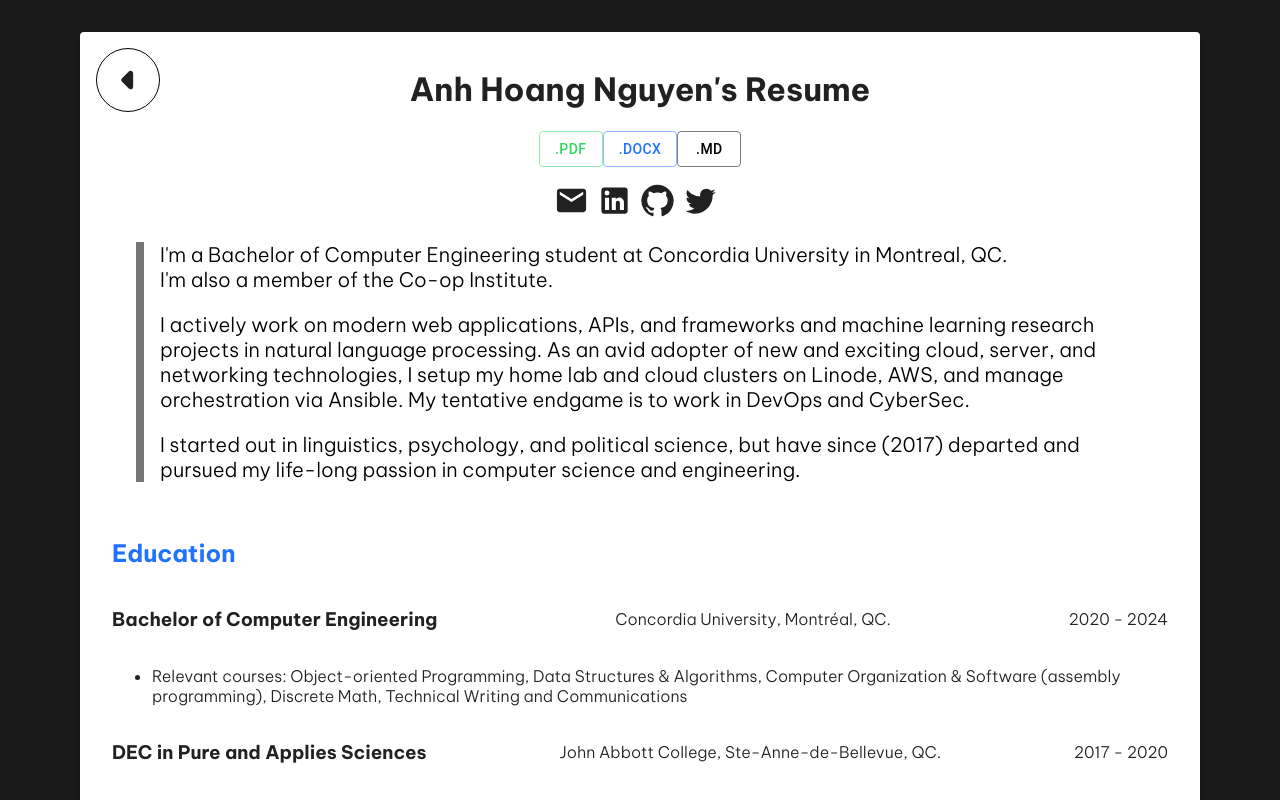
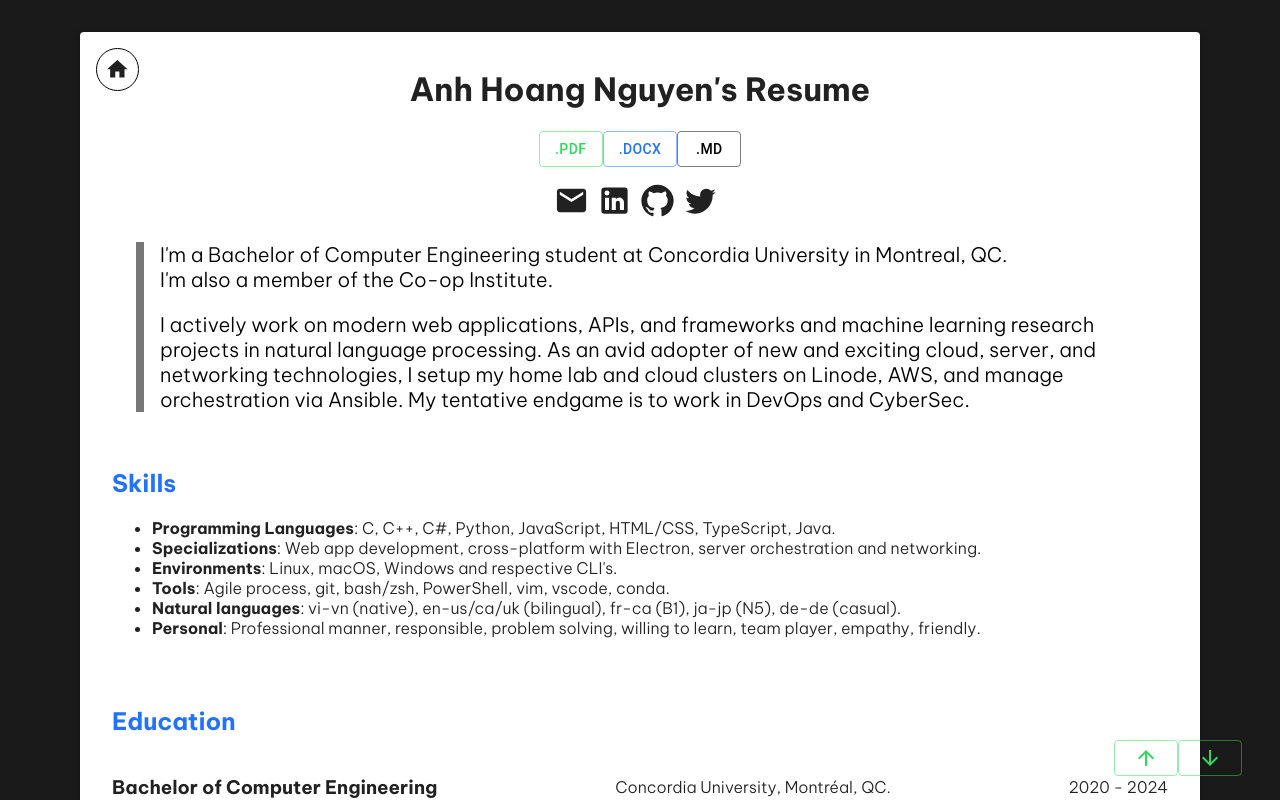
Before and after one commit to zasshuwu/nogamioka, a Next.js app: page /resume in a window 1280 px wide. Shown: the top 800 px of the page. Built offline with nearby package versions, Linux system fonts and the light colour scheme.

Commit message:
added project, skills, layout adjustments

```diff
--- /dev/null
+++ b/components/top.js
@@ -0,0 +1,54 @@
+import React from "react";
+import { useRouter } from "next/dist/client/router";
+
+import customTheme from "../styles/theme";
+import { makeStyles } from "@mui/styles";
+import { useTheme } from "@mui/styles";
+import ArrowUpwardIcon from "@mui/icons-material/ArrowUpward";
+import { Button } from "@mui/material";
+import { handleBreakpoints } from "@mui/system";
+import { ArrowDownward, Router } from "@mui/icons-material";
+
+export default function Top() {
+	const classes = useStyles();
+	const router = useRouter();
+
+	return (
+		<div className={classes.top}>
+			<Button
+				variant="outlined"
+				className={classes.quicknav}
+				onClick={() => {
+					window.scrollTo({ top: 0, behavior: "smooth" });
+				}}
+			>
+				<ArrowUpwardIcon></ArrowUpwardIcon>
+			</Button>
+			<Button
+				variant="outlined"
+				className={classes.quicknav}
+				onClick={() => {
+					router.push("#footer");
+				}}
+			>
+				<ArrowDownward></ArrowDownward>
+			</Button>
+		</div>
+	);
+}
+
+const useStyles = makeStyles((theme) => ({
+	top: {
+		display: "flex",
+		justifyContent: "center",
+		alignItems: "center",
+		position: "fixed",
+		bottom: "3%",
+		right: "3%",
+		padding: "0",
+		margin: "0",
+		boxShadow: customTheme.globalShadow,
+		background: customTheme.whiteBgOpaque,
+	},
+	quicknav: {},
+}));
--- a/pages/resume/index.js
+++ b/pages/resume/index.js
@@ -10,11 +10,14 @@ import ResumeSummary from "./resume_summary";
 import ResumeEducation from "./resume_education";
 import ResumeExperience from "./resume_experience";
 import ResumeProjects from "./resume_projects";
-import { ArrowLeftRounded } from "@mui/icons-material";
+import HomeIcon from "@mui/icons-material/Home";
+import ResumeAwards from "./resume_awards";
+import ResumeOthers from "./resume_others";
+import Top from "../../components/top";
 
 const useStyles = makeStyles((customTheme) => ({
 	resume_wrapper: {
-		padding: "1rem",
+		padding: "1rem 1rem 3rem 1rem",
 		margin: "2rem 1rem",
 		backgroundColor: "#fbfbf8",
 		[customTheme.breakpoints.down("md")]: {
@@ -22,7 +25,7 @@ const useStyles = makeStyles((customTheme) => ({
 			minWidth: "100vw",
 			minHeight: "100vh",
 			fontSize: "0.9em",
-			padding: "0.25rem",
+			padding: "0.25rem 0.25rem 3rem 0.25rem",
 		},
 	},
 	resume_header: {
@@ -75,6 +78,7 @@ export default function Resume({}) {
 	}, []);
 
 	return (
+		<div>
 			<Container
 				className={classes.resume_container}
 				style={{ fontFamily: "Be Vietnam Pro" }}
@@ -82,14 +86,14 @@ export default function Resume({}) {
 			>
 				<title>Anh&apos;s Resume</title>
 				<Paper elevation={3} className={classes.resume_wrapper}>
-				<ArrowLeftRounded
+					<HomeIcon
 						className={classes.back_arrow}
-					sx={{ fontSize: "48pt" }}
+						sx={{ fontSize: "32pt", padding: "0.5rem" }}
 						onClick={() => {
 							window.open("/");
 						}}
-				></ArrowLeftRounded>
-				<div className={classes.resume_header}>
+					></HomeIcon>
+					<div className={classes.resume_header} id="top">
 						<h1>Anh Hoang Nguyen&apos;s Resume</h1>
 						<div className={classes.resume_download}>
 							<Button
@@ -129,7 +133,12 @@ export default function Resume({}) {
 					<ResumeEducation></ResumeEducation>
 					<ResumeExperience></ResumeExperience>
 					<ResumeProjects></ResumeProjects>
+					<ResumeAwards></ResumeAwards>
+					<ResumeOthers></ResumeOthers>
+					<div id="footer"></div>
 				</Paper>
 			</Container>
+			<Top></Top>
+		</div>
 	);
 }
--- /dev/null
+++ b/pages/resume/resume_awards.js
@@ -0,0 +1,29 @@
+import React from "react";
+
+import { makeStyles } from "@mui/styles";
+import customTheme from "../../styles/theme";
+
+const useStyles = makeStyles((theme) => ({
+	resume_awards: {
+		padding: "1rem",
+	},
+	h2: {
+		color: customTheme.palette.tertiary.main,
+	},
+}));
+
+export default function ResumeAwards() {
+	const classes = useStyles();
+
+	return (
+		<div className={classes.resume_awards}>
+			<h2 className={classes.h2}>Awards</h2>
+			<ul>
+				<li>
+					FRQNT Stipend Recipient, October, 2020, for work in Inertial Sensing Lab under
+					Prof. Larnder.
+				</li>
+			</ul>
+		</div>
+	);
+}
--- a/pages/resume/resume_experience.js
+++ b/pages/resume/resume_experience.js
@@ -113,9 +113,9 @@ export default function ResumeExperience() {
 				</div>
 				<div className={classes.desc}>
 					<ul>
-						<li>Provide technical assistance and troubleshooting for users</li>
-						<li>Perform infra and team workflow improvement tasks</li>
-						<li>Test new hardware and software compatibility in the environment</li>
+						<li>Provide technical assistance and troubleshooting for users.</li>
+						<li>Perform infra and team workflow improvement tasks.</li>
+						<li>Test new hardware and software compatibility in the environment.</li>
 						<li>
 							Manage hybrid AD and Endpoint, account credentials and permission
 							groups.
--- /dev/null
+++ b/pages/resume/resume_others.js
@@ -0,0 +1,33 @@
+import React from "react";
+
+import { makeStyles } from "@mui/styles";
+import customTheme from "../../styles/theme";
+
+const useStyles = makeStyles((theme) => ({
+	resume_others: {
+		padding: "1rem",
+	},
+	h2: {
+		color: customTheme.palette.tertiary.main,
+	},
+}));
+
+export default function ResumeOthers() {
+	const classes = useStyles();
+
+	return (
+		<div className={classes.resume_others}>
+			<h2 className={classes.h2}>Other Interests</h2>
+			<ul>
+				<li>Music, cultural exchange, travelling.</li>
+				<li>
+					Messing around with{" "}
+					<a href="https://github.com/awesome-selfhosted/awesome-selfhosted">
+						Awesome Selfhosted
+					</a>
+				</li>
+				<li>Gaming</li>
+			</ul>
+		</div>
+	);
+}
--- a/pages/resume/resume_projects.js
+++ b/pages/resume/resume_projects.js
@@ -30,7 +30,7 @@ export default function ResumeProjects() {
 
 	return (
 		<div className={classes.resume_projects}>
-			<h2 className={classes.h2}>Projects</h2>
+			<h2 className={classes.h2}>Notable Projects</h2>
 			<div className={classes.project_cards}>
 				<Card
 					sx={{
@@ -204,6 +204,44 @@ export default function ResumeProjects() {
 						</Button>
 					</CardActions>
 				</Card>
+				<Card
+					sx={{
+						maxWidth: 345,
+						minHeight: 360,
+						display: "flex",
+						flexDirection: "column",
+						margin: "1rem",
+					}}
+				>
+					<CardMedia
+						component="img"
+						height="140"
+						image="/projects/halcyon.png"
+					></CardMedia>
+					<CardContent>
+						<Typography gutterBottom variant="h5" component="div">
+							<a href="https://halcyon.hoanganh.dev/">
+								Imaginary Homepage for ConUHacks VI
+							</a>
+						</Typography>
+						<Typography variant="body2" color="text.secondary">
+							Never saw the light of day due to sudden cancellations. Almost 2 months
+							of work and improvements went out the window. The leadership&apos;s
+							operations, ideals and vision no longer aligned with mine. I&apos;m no
+							longer affiliated with ConUHacks or HackConcordia.
+						</Typography>
+					</CardContent>
+					<CardActions sx={{ marginTop: "auto" }} className={classes.project_actions}>
+						<Button
+							onClick={() => {
+								window.open("https://halcyon.hoanganh.dev");
+							}}
+							size="small"
+						>
+							Hide the Pain
+						</Button>
+					</CardActions>
+				</Card>
 			</div>
 		</div>
 	);
--- a/pages/resume/resume_summary.js
+++ b/pages/resume/resume_summary.js
@@ -12,6 +12,15 @@ const useStyles = makeStyles((theme) => ({
 		[customTheme.breakpoints.down("md")]: {
 			fontSize: "0.9em",
 		},
+	},
+	skill_cloud: {
+		padding: "1rem",
+	},
+	skill_topic: {
+		fontWeight: "bold",
+	},
+	h2: {
+		color: customTheme.palette.tertiary.main,
 	},
 }));
 
@@ -33,12 +42,38 @@ export default function ResumeSummary({}) {
 					and cloud clusters on Linode, AWS, and manage orchestration via Ansible. My
 					tentative endgame is to work in DevOps and CyberSec.
 				</p>
-				<p>
-					I started out in linguistics, psychology, and political science, but have since
-					(2017) departed and pursued my life-long passion in computer science and
-					engineering.
-				</p>
 			</blockquote>
+			<div className={classes.skill_cloud}>
+				<h2 className={classes.h2}>Skills</h2>
+				<ul>
+					<li>
+						<span className={classes.skill_topic}>Programming Languages</span>: C, C++,
+						C#, Python, JavaScript, HTML/CSS, TypeScript, Java.
+					</li>
+					<li>
+						<span className={classes.skill_topic}>Specializations</span>: Web app
+						development, cross-platform with Electron, server orchestration and
+						networking.
+					</li>
+					<li>
+						<span className={classes.skill_topic}>Environments</span>: Linux, macOS,
+						Windows and respective CLI&apos;s.
+					</li>
+					<li>
+						<span className={classes.skill_topic}>Tools</span>: Agile process, git,
+						bash/zsh, PowerShell, vim, vscode, conda.
+					</li>
+					<li>
+						<span className={classes.skill_topic}>Natural languages</span>: vi-vn
+						(native), en-us/ca/uk (bilingual), fr-ca (B1), ja-jp (N5), de-de (casual).
+					</li>
+					<li>
+						<span className={classes.skill_topic}>Personal</span>: Professional manner,
+						responsible, problem solving, willing to learn, team player, empathy,
+						friendly.
+					</li>
+				</ul>
+			</div>
 		</div>
 	);
 }
```
Also changed, not shown: public/projects/halcyon.png (added), 1 other file (tests, documents, lock files or other folders). Lines whose indentation alone changed are shown as unchanged.
